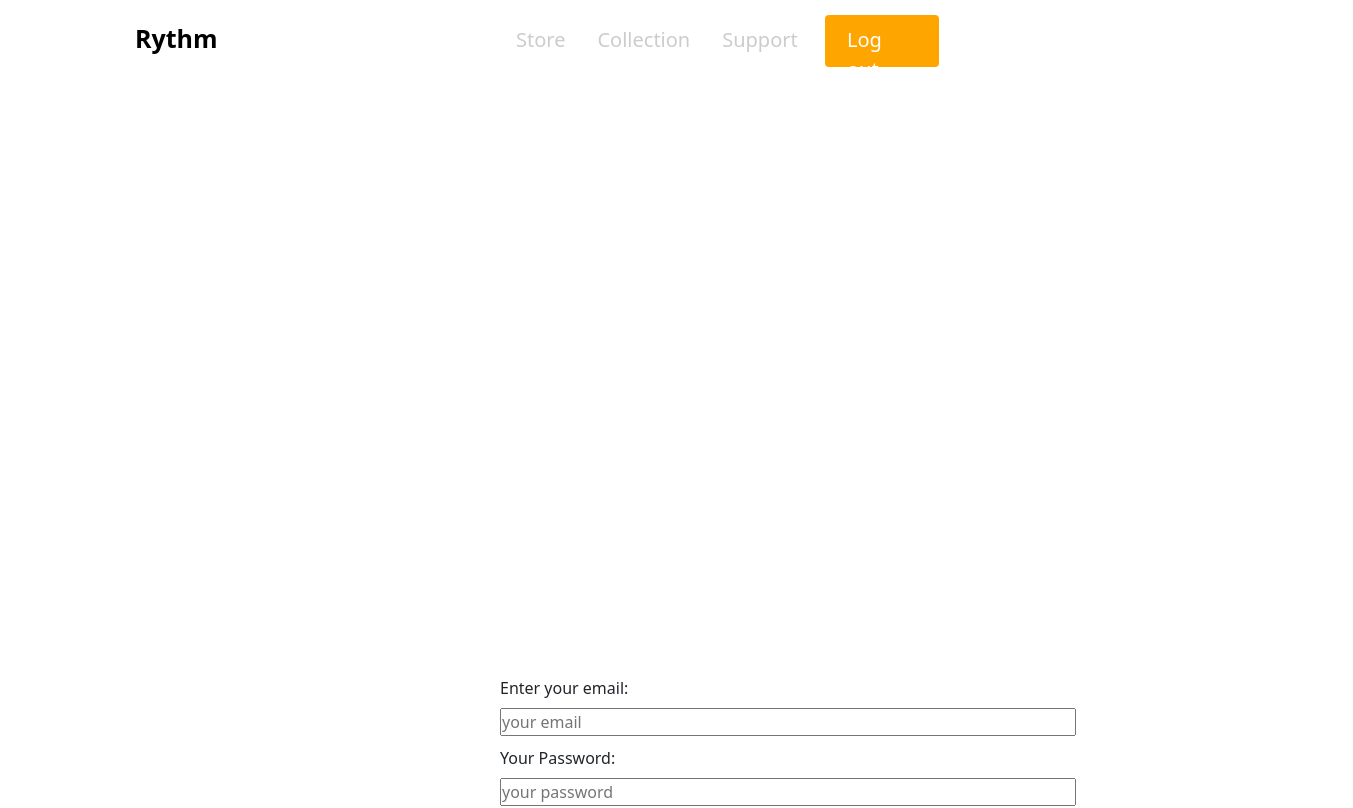
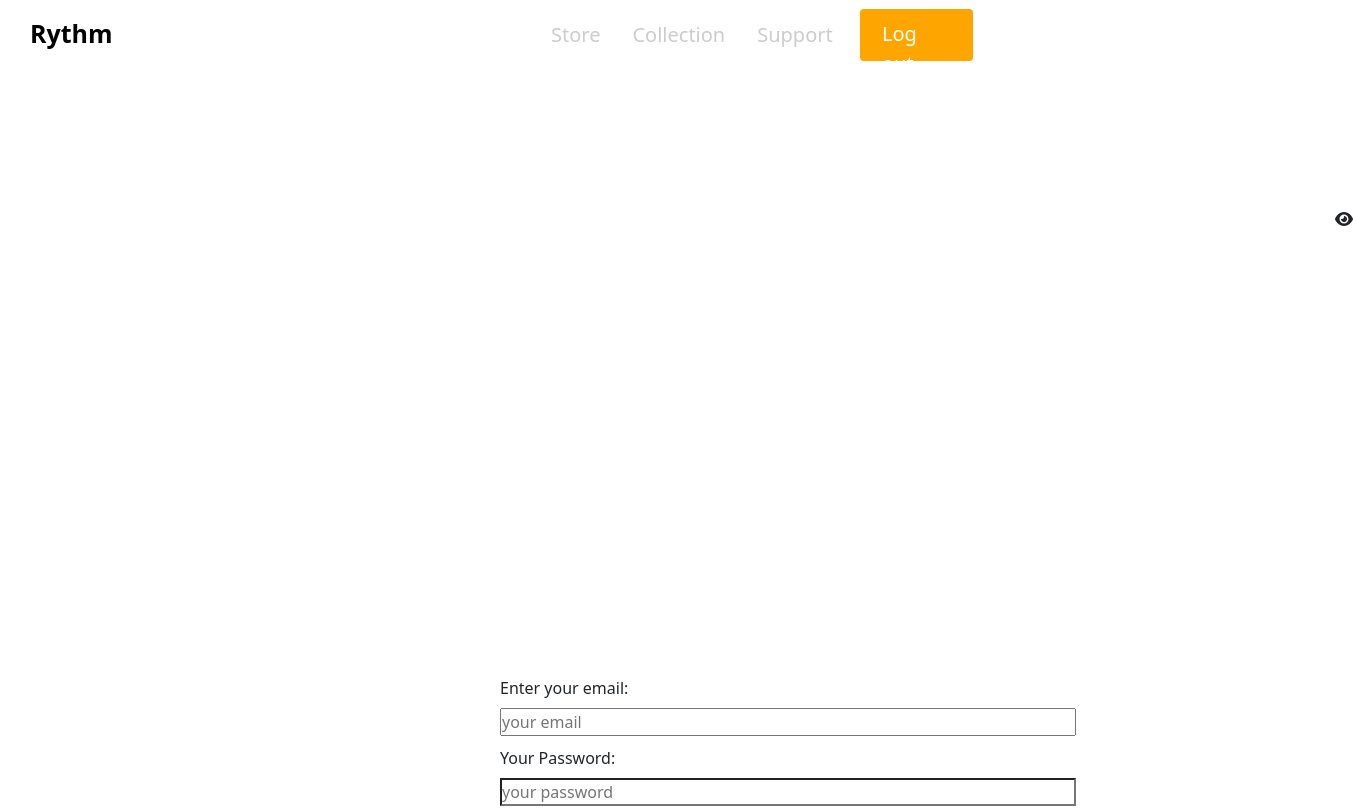
Before and after one commit to CuongDam/new-guitashop, a React (Create React App) app: page /login in a window 1280 px wide. Shown: the top 808 px of the page, 1353 px wide, since content can reach past the window. Built offline with nearby package versions, Linux system fonts and the light colour scheme; sample sign-in values are in the browser's storage; some icons are missing; a web font is replaced by a local one.

Commit message:
create show/hide password

```diff
--- a/package.json
+++ b/package.json
@@ -3,6 +3,9 @@
   "version": "0.1.0",
   "private": true,
   "dependencies": {
+    "@fortawesome/fontawesome-svg-core": "^6.1.1",
+    "@fortawesome/free-solid-svg-icons": "^6.1.1",
+    "@fortawesome/react-fontawesome": "^0.1.18",
     "@hookform/resolvers": "^2.8.8",
     "@testing-library/jest-dom": "^5.16.3",
     "@testing-library/react": "^12.1.4",
--- a/src/components/Login.js
+++ b/src/components/Login.js
@@ -6,6 +6,9 @@ import { useForm } from "react-hook-form";
 
 import { useNavigate } from "react-router-dom";
 import { defaultLogin } from "./utils";
+
+import { FontAwesomeIcon } from "@fortawesome/react-fontawesome";
+import { faEye } from "@fortawesome/free-solid-svg-icons";
 
 import "./styles/Modal.css";
 
@@ -23,6 +26,14 @@ const Login = () => {
   } = useForm({ resolver: yupResolver(schema) });
 
   const navigation = useNavigate();
+
+  const eye = <FontAwesomeIcon icon={faEye}/>
+
+  const [passwordShown, setPasswordShown] = useState(false);
+
+  const togglePasswordVisiblity = () => {
+    setPasswordShown(passwordShown ? false : true);
+  };
 
   const onSubmitHandler = (data) => {
     console.log({ data });
@@ -72,14 +83,16 @@ const Login = () => {
               textDecoration: "underline red",
               marginBottom: "15px",
               display: "flex",
+              marginLeft: "500px",
             }}
           >
             email không hợp lệ.
           </span>
         )}
-
+        <div>
           <label className="form-label"> Your Password: </label>
           <input
+           type={passwordShown ? "text" : "password"}
             // value={password}
             // onChange={(e) => setPassword(e.target.value)}
             style={{
@@ -94,12 +107,19 @@ const Login = () => {
             placeholder="your password"
             required
           />
+          <i onClick={togglePasswordVisiblity}>{eye}</i>
           {errors.password && (
-          <span style={{ color: "red", textDecoration: "underline red" }}>
+            <span
+              style={{
+                color: "red",
+                textDecoration: "underline red",
+                marginLeft: "500px",
+              }}
+            >
               Password must be at least 8 characters.
             </span>
           )}
-
+        </div>
         <hr />
         <div style={{ display: "flex", justifyContent: "right" }}>
           <button
--- a/src/components/Navbar/NavbarElements.js
+++ b/src/components/Navbar/NavbarElements.js
@@ -1,15 +1,15 @@
-import styled from 'styled-components'
-import {NavLink as Link} from 'react-router-dom'
-import {FaBars} from 'react-icons/fa'
+import styled from "styled-components";
+import { NavLink as Link } from "react-router-dom";
+import { FaBars } from "react-icons/fa";
 
-export const  Nav = styled.nav`
+export const Nav = styled.nav`
     background: white;
     height: 650px;
     display: flex;
     justify-content: space-between;
     padding: 0.5 rem calc((100vw - 1000px) /2)
     z-index: 10;
-`
+`;
 
 export const NavLink = styled(Link)`
   color: #ccc;
@@ -21,19 +21,19 @@ export const NavLink = styled(Link)`
   cursor: pointer;
   font-size: 20px;
 
-    &.active{
+  &.active {
     color: orange;
   }
-    &.hover{
+  &.hover {
     color: orange;
   }
-`
+`;
 
 export const Bars = styled(FaBars)`
   display: none;
   color: #fff;
 
-    @media screen and (max-width: 768px){
+  @media screen and (max-width: 768px) {
     display: block;
     position: absolute;
     top: 0;
@@ -42,7 +42,7 @@ export const Bars = styled(FaBars)`
     font-size: 1.8rem;
     cursor: pointer;
   }
-`
+`;
 
 export const NavMenu = styled.div`
   display: flex;
@@ -51,29 +51,35 @@ export const NavMenu = styled.div`
   position: absolute;
   left: 500px;
   top: 25px;
+
+  @media only screen and (min-width: 46.25em) and (max-width: 63.9375em) {
+    position: absolute;
+    left: 330px;
+    top: 20px;
   }
-
-    @media screen and (max-width: 768px){
-        display: none;
+  @media only screen and (min-width: 1024px) and (max-width: 1366px){
+    position: absolute;
+    left: 535px;
+    top: 20px;
   }
-`
+`;
 
 export const NavBtn = styled.nav`
   display: flex;
   align-items: center;
   margin-right: 24px;
 
-    @media screen and (max-width: 768px){
-        display: none;
+  @media screen and (max-width: 768px) {
+    display: block;
   }
 
-    &.hover .btn-logout{
+  &.hover .btn-logout {
     cursor: pointer;
     transition: all 0.2s ease-in-out;
     background: #fff;
     color: orange;
   }
-`
+`;
 
 export const NavBtnLink = styled(Link)`
   border-radius: 4px;
@@ -90,9 +96,23 @@ export const NavBtnLink = styled(Link)`
   left: 820px;
   top: 15px;
 
-    &.hover{
+  &.hover {
     transition: all 0.2s ease-in-out;
     background: #fff;
     color: orange;
 }
-`
+    @media only screen and (min-width: 768px) and (max-width: 1366px){
+        position: absolute;
+        left: 630px;
+        width: 113px;
+        height: 52px;
+        top: 9px;
+    }
+    @media only screen and (min-width: 1024px) and (max-width: 1366px){
+        position: absolute;
+        left: 860px;
+        width: 113px;
+        height: 52px;
+        top: 9px;
+    }
+`;
--- /dev/null
+++ b/src/components/Navbar/ResponsiveNav.css
@@ -0,0 +1,40 @@
+.div-home {
+    display: flex;
+    position: absolute;
+    top: -10px;
+    left: 130px;
+}
+
+.Nav-Btn-Link {
+    position: absolute;
+    left: 825px;
+    width: 114px;
+    height: 52px;
+}
+
+/* Mobile: width <740px */
+@media only screen and (max-width: 46.1875em) {}
+
+/* Tablet: width >= 740px adn width < 1024px */
+@media only screen and (min-width: 768px) and (max-width: 1366px) {
+    .Nav-Wrapper {}
+
+    .Nav-Home {
+        margin-left: 40px;
+    }
+
+    .Nav-Btn-Link {
+        position: absolute;
+        left: 633px;
+        width: 113px;
+        height: 52px;
+        top: 9px;
+    }
+
+    .div-home {
+        display: flex;
+        position: absolute;
+        top: -15px;
+        left: 30px;
+    }
+}
--- a/src/components/Navbar/index.js
+++ b/src/components/Navbar/index.js
@@ -7,6 +7,7 @@ import {
   NavBtn,
   NavBtnLink,
 } from "./NavbarElements";
+import "./ResponsiveNav.css";
 
 import "bootstrap/dist/css/bootstrap.min.css";
 
@@ -41,16 +42,9 @@ const Navbar = () => {
       <div className="navbar_items">
         {user && (
           <>
-            <Nav>
-              <NavLink to="/home">
-                <div
-                  style={{
-                    display: "flex",
-                    position: "absolute",
-                    top: "-10px",
-                    left: "130px",
-                  }}
-                >
+            <Nav className="Nav-Wrapper">
+              <NavLink className="Nav-Home" to="/home">
+                <div className="div-home">
                   <i
                     className="ti-headphone-alt"
                     style={{
@@ -74,23 +68,14 @@ const Navbar = () => {
                 </div>
               </NavLink>
               <Bars />
-              <NavMenu>
+              <NavMenu className="Nav-Menu">
                 <NavLink to="/store">Store</NavLink>
                 <NavLink to="/collection">Collection</NavLink>
                 <NavLink to="/support">Support</NavLink>
               </NavMenu>
 
               <NavBtn>
-                <NavBtnLink
-                  to="#"
-                  style={{
-                    position: "absolute",
-                    left: "825px",
-                    width: "114px",
-                    height: "52px",
-                  }}
-                  onClick={handleLogout}
-                >
+                <NavBtnLink to="#" className="Nav-Btn-Link" onClick={handleLogout}>
                   Log out
                 </NavBtnLink>
               </NavBtn>
@@ -99,7 +84,7 @@ const Navbar = () => {
         )}
         {!user && (
           <Link
-            style={{ textDecoration: "none", color: "orange"}}
+            style={{ textDecoration: "none", color: "orange" }}
             to="/login"
             className={location.pathname === "/login" ? "navbar_active" : ""}
           >
--- a/src/components/pages/CardProduct.css
+++ b/src/components/pages/CardProduct.css
@@ -1,25 +1,27 @@
-.img-card{
+.img-card {
     border-radius: 10px;
     margin-bottom: 10px;
     padding-left: 70px;
 }
 
-.text{
+.text {
     font-size: 18px;
     font-weight: 400;
     margin-left: 70px;
 }
 
-.site-card-wrapper{
+.site-card-wrapper {
     display: flex;
     justify-content: space-around;
 }
 
-.poster-card{
+.poster-card {
     display: flex;
     justify-content: space-between;
 }
 
-.poster-card h2{
-
+.card {
+    display: flex;
+    justify-content: center;
+    margin-bottom: 35px;
 }
--- a/src/components/styles/Modal.css
+++ b/src/components/styles/Modal.css
@@ -1,11 +1,10 @@
-
 .modal-title.h4 {
     margin-left: 200px;
     color: white;
 }
 
 .form {
-    border: solid 2px ;
+    border: solid 2px;
 }
 
 .form-row {
@@ -45,13 +44,13 @@
     filter: drop-shadow(0px 4px 4px rgba(0, 0, 0, 0.25));
 }
 
-.img-right{
+.img-right {
     width: 45%;
     border-radius: 2px 2px 120px 150px;
-   padding-right: 0;
-   margin-right: 0;
-   border-right: 0;
-   padding-right: 60px;
+    padding-right: 0;
+    margin-right: 0;
+    border-right: 0;
+    padding-right: 60px;
 }
 
 .get-app {
@@ -61,13 +60,14 @@
     color: white;
     font-size: 20px;
 }
+
 .button-primary {
     display: flex;
     justify-content: left;
     font-size: 40px;
 }
 
-.btn-logout{
+.btn-logout {
     position: absolute;
     top: 16px;
     background-color: orange;
@@ -75,10 +75,131 @@
     height: 52px;
     border-radius: 5px;
     color: white;
-    font-size: 20px ;
+    font-size: 20px;
     padding-left: 18px;
 }
 
 .btn-logout :hover {
     cursor: pointer;
 }
+
+.h2-left{
+    padding-left: 20px;
+    font-weight: 700;
+    margin-left: 60px;
+}
+
+.h2-right{
+    margin-right: 60px;
+    font-weight: 400;
+    color: #ccc;
+    font-size: 20px;
+}
+
+.card-card{
+    font-size: 25px;
+     margin-left: 70px
+}
+
+.text-price{
+    font-size: 18px;
+    font-weight: 400;
+    margin-left: 70px;
+}
+
+i{
+    position: absolute;
+    left: 1335px;
+    top: 207px;
+    padding-bottom: 2px;
+}
+i:hover {
+    color: orange;
+    cursor: pointer;
+  }
+
+/* Mobile: width <740px */
+@media only screen and (max-width: 46.1875em) {}
+
+/* Tablet: width >= 740px adn width < 1024px */
+@media only screen and (min-width: 768px) and (max-width: 1366px) {
+    .slider {
+        display: none;
+    }
+
+    .banner-img {
+        position: absolute;
+        top: 70px;
+        border-radius: 2px;
+        width: 100%;
+        height: 600px;
+        margin-bottom: 15px;
+    }
+
+    .poster-card {
+        display: flex;
+
+    }
+    .h2-left{
+        margin-left: 0px;
+    }
+    .h2-right{
+        margin-right: 20px;
+    }
+    .img-card{
+        padding-left: 0px;
+        width: 218px;
+    }
+    .ant-card-body{
+        padding-left: 10px;
+        margin-bottom: 10px;
+    }
+    .card-card{
+        margin-left: 1px;
+    }
+    .text-price{
+        margin-left: 0px;
+    }
+}
+
+@media only screen and (min-width: 1024px) and (max-width: 1366px) {
+    .slider {
+        display: none;
+    }
+
+    .banner-img {
+        position: absolute;
+        top: 70px;
+        border-radius: 2px;
+        width: 100%;
+        height: 600px;
+        margin-bottom: 15px;
+    }
+
+    .poster-card {
+        display: flex;
+        justify-content: space-between;
+
+    }
+    .h2-left{
+        margin-left: 0px;
+    }
+    .h2-right{
+        margin-right: 20px;
+    }
+    .site-card-wrapper{
+        display: flex;
+    }
+    .img-card{
+        padding-left: 0px;
+        width: 300px;
+    }
+    .ant-card-body{
+        padding-left: 10px;
+        margin-bottom: 10px;
+    }
+    .text-price{
+        margin-left: 0px;
+    }
+
+    }
--- a/src/components/utils/index.js
+++ b/src/components/utils/index.js
@@ -3,6 +3,8 @@ export const defaultLogin = {
   defaultUsername: "cuongdm@rikkeisoft.com",
   defaultPassword: "rikkei123",
 };
+
+
 
 export const isLogin = () => {
   const User = (JSON.parse(localStorage.getItem("jsonUser"))) ?? {};
```
Also changed, not shown: src/components/pages/Home.js (+5 -22 lines), 1 other file (tests, documents, lock files or other folders). Lines whose indentation alone changed are shown as unchanged.
